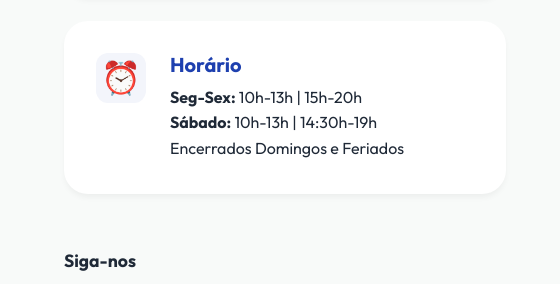
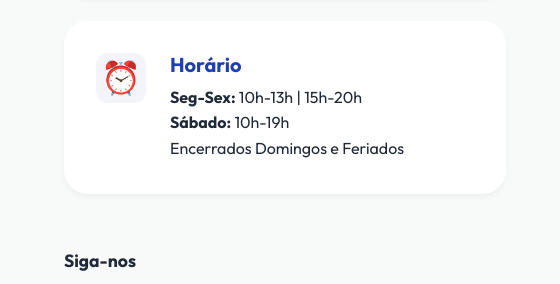
Before and after one commit to Canditos/modern-site-gato, a website built with Vite: page modern-site/index.html in a window 1280 px wide. Shown: the part 6257-6541 px from the top of the page, 0-560 px from the left. Built offline with nearby package versions, Linux system fonts and the light colour scheme; no server answers; grey boxes are pictures that could not be loaded; animation ran at ten frames a second.

Commit message:
fix: update Saturday hours to 10h-19h

```diff
--- a/modern-site/index.html
+++ b/modern-site/index.html
@@ -585,7 +585,7 @@
               <div class="contact-card-text">
                 <h3 data-i18n="contact-hours-label">Horário</h3>
                 <p><strong>Seg-Sex:</strong> 10h-13h | 15h-20h</p>
-                <p><strong>Sábado:</strong> 10h-13h | 14:30h-19h</p>
+                <p><strong>Sábado:</strong> 10h-19h</p>
                 <p class="text-muted" data-i18n="contact-closed">Encerrados Domingos e Feriados</p>
               </div>
             </div>
```
